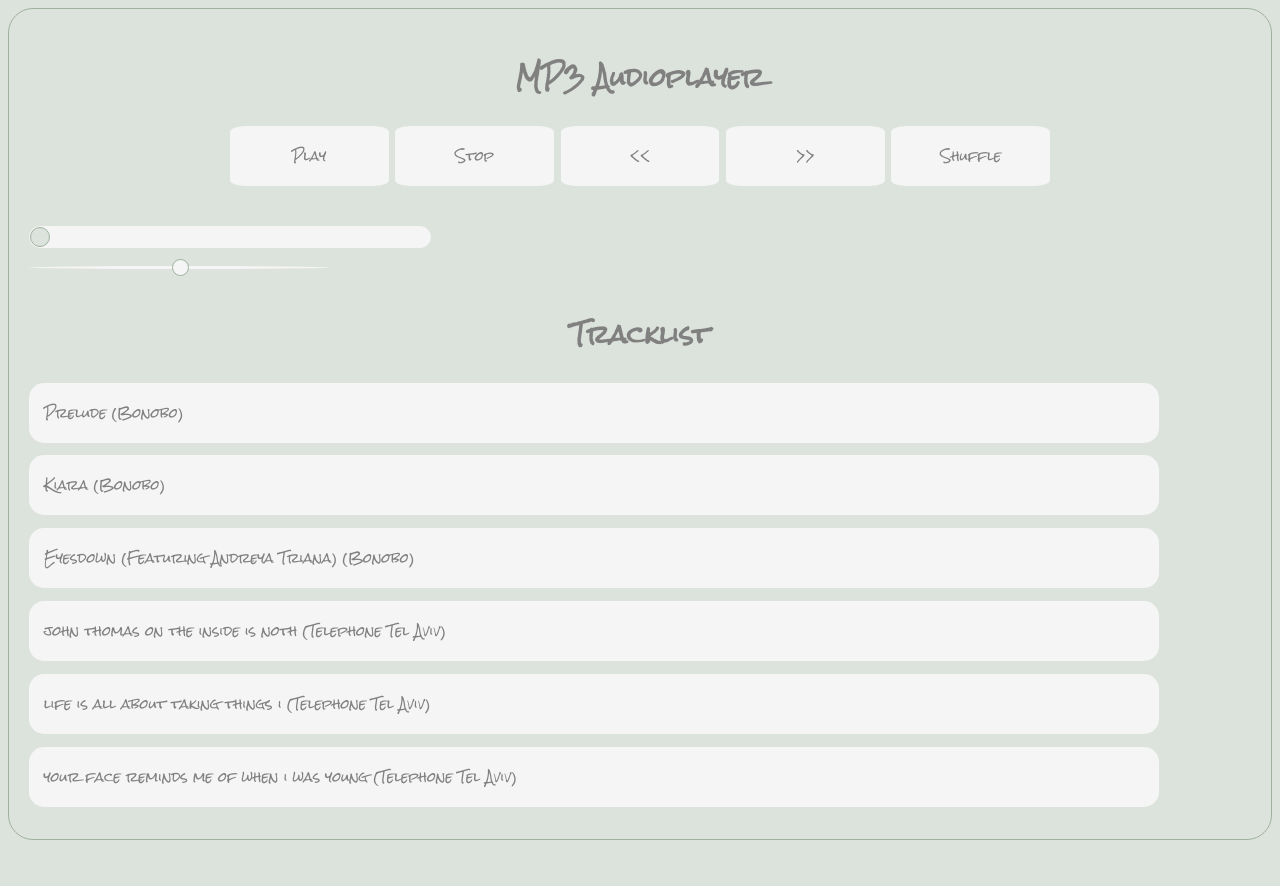
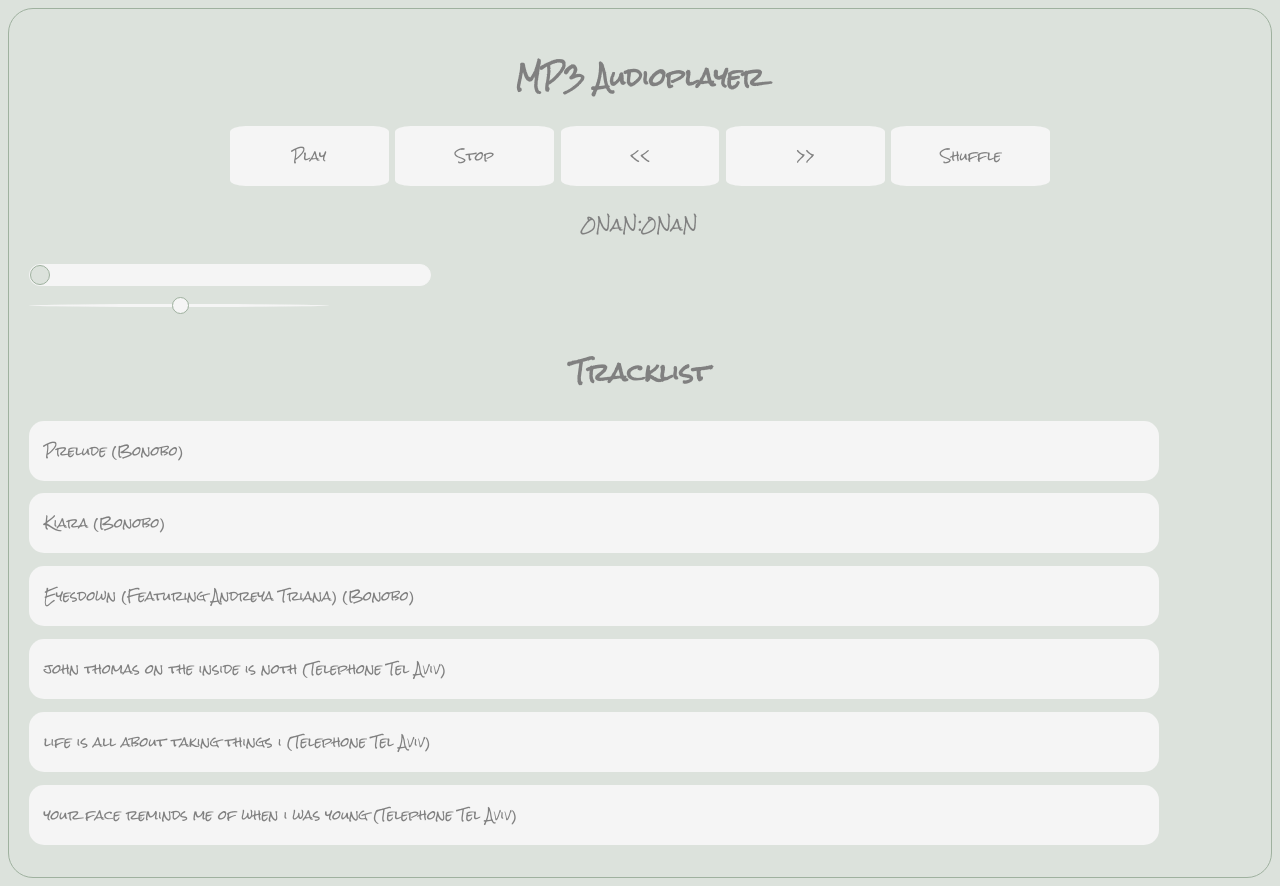
Before and after one commit to d8ta/mp3player, a plain HTML site: page index.html in a window 1280 px wide. Before the commit the page ends 848 px from the top, so only its background shows below. Drawn offline with Linux system fonts and the light colour scheme.

Commit message:
evaluted the timeline

```diff
--- a/index.html
+++ b/index.html
@@ -24,6 +24,7 @@
 	<button class="shuffleBtn">Shuffle</button>
 
 <!-- title track for audio duration -->
+<form action="text" id="time"></form>
 <div id="timeline">
 		<div id="playhead"></div>
 </div>
--- a/js/model.js
+++ b/js/model.js
@@ -102,6 +102,8 @@ var player = window.player || {};
 		    sec = Math.floor( sec % 60 );
 		    sec = sec >= 10 ? sec : '0' + sec;
 		    console.log(min + ':' + sec);
+
+		    $('#time').html(min + ':' + sec);
 		},
 
 			// $('#time').html(duration);
--- a/scss/default.scss
+++ b/scss/default.scss
@@ -98,3 +98,8 @@ p {
 	background: #DCE2DC;
 	border: 1px solid #9FB19F;
 }
+
+// minutes and seconds html
+#time {
+
+}
```
